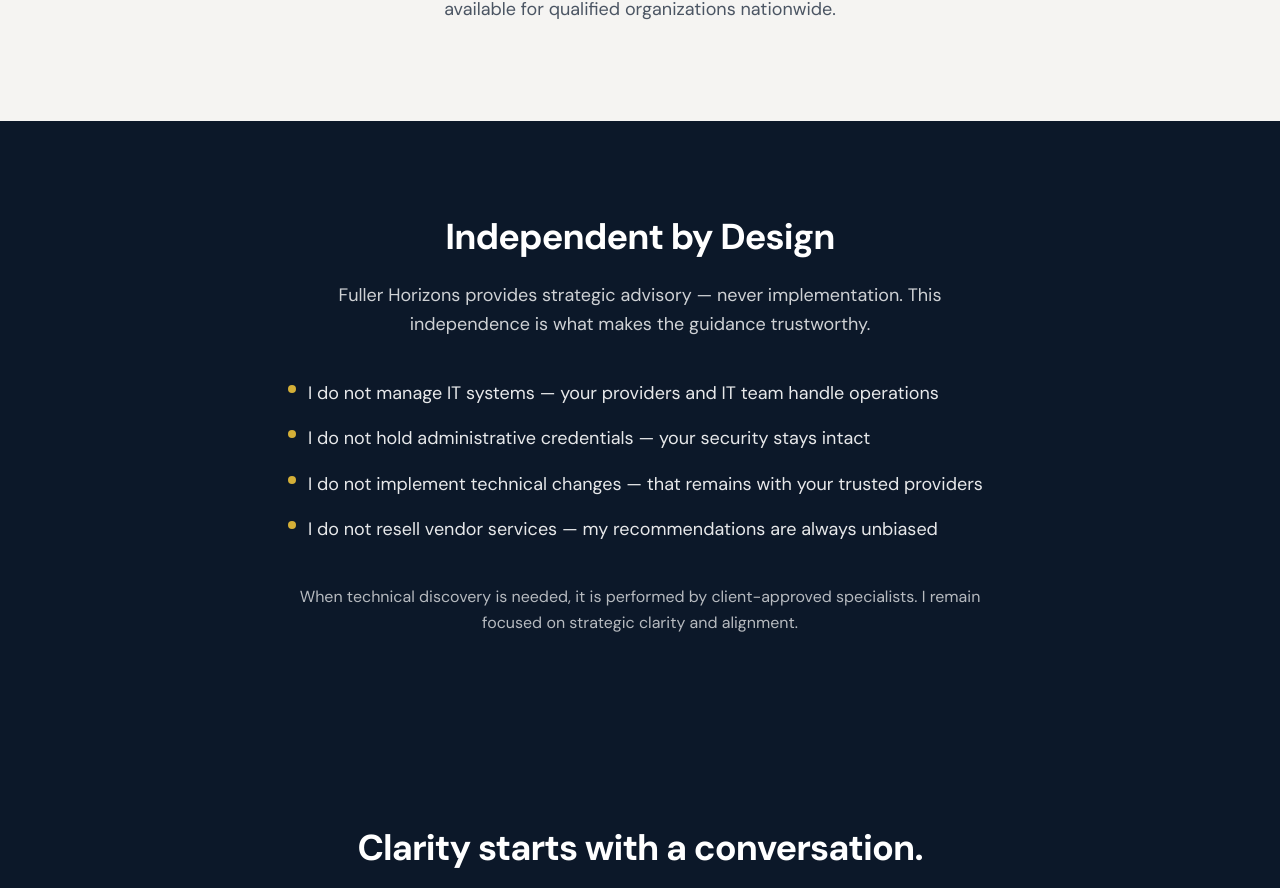
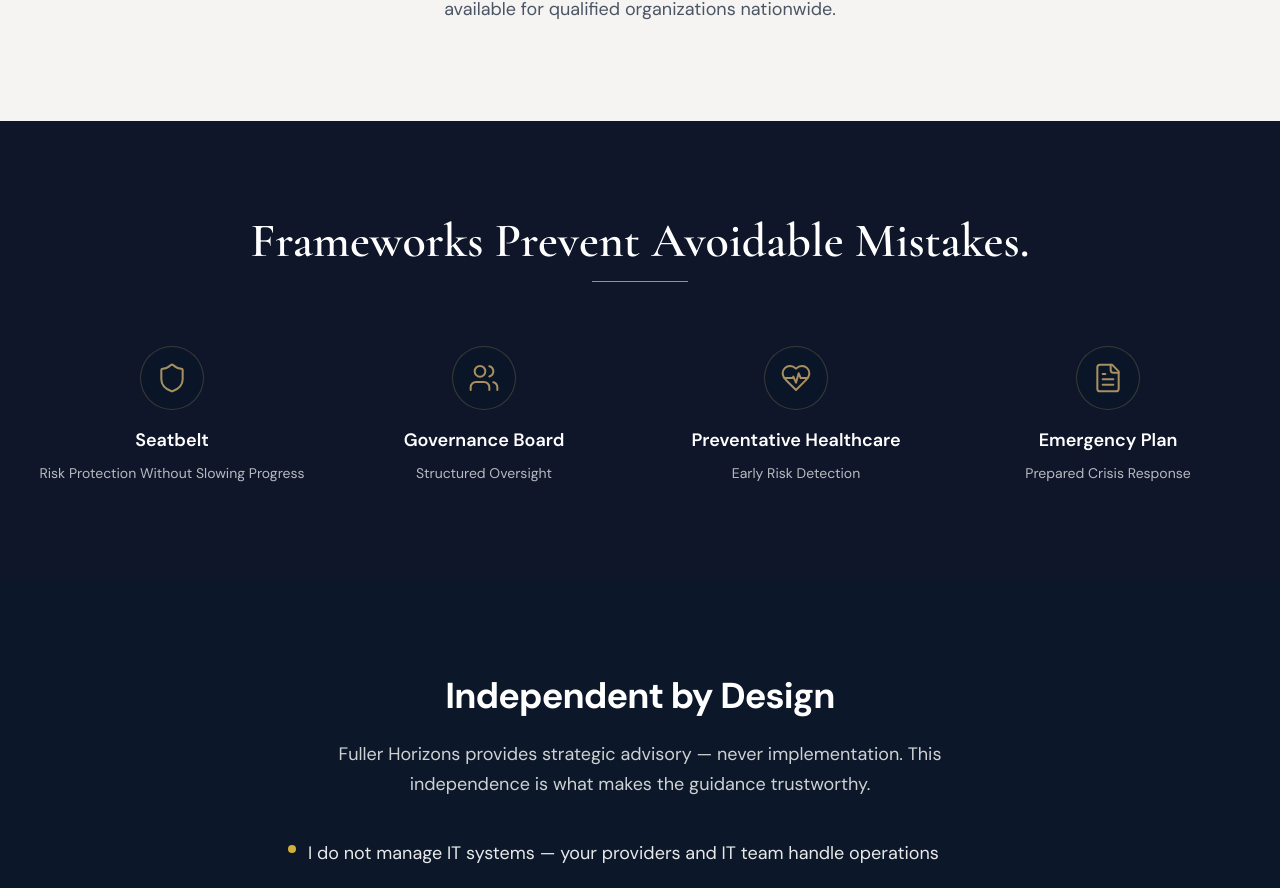
Before and after one commit to Fuller-Horizons/FH-Website, a Next.js app: page / in a window 1280 px wide. Shown: the part 3580-4468 px from the top of the page. Built offline with nearby package versions, Linux system fonts and the light colour scheme.

Commit message:
feat: add FrameworksSection component to HomePage

```diff
--- a/app/page.tsx
+++ b/app/page.tsx
@@ -5,6 +5,7 @@ import { SupportSection } from "@/components/home/support-section"
 import { ServicesOverview } from "@/components/home/services-overview"
 import { EnvironmentSection } from "@/components/home/environment-section"
 import { LeadersSection } from "@/components/home/leaders-section"
+import { FrameworksSection } from "@/components/home/frameworks-section"
 import { TrustSection } from "@/components/home/trust-section"
 import { CTASection } from "@/components/home/cta-section"
 
@@ -18,6 +19,7 @@ export default function HomePage() {
         <ServicesOverview />
         <EnvironmentSection />
         <LeadersSection />
+        <FrameworksSection />
         <TrustSection />
         <CTASection />
       </main>
--- /dev/null
+++ b/components/home/frameworks-section.tsx
@@ -0,0 +1,68 @@
+import { Shield, Users, HeartPulse, FileText } from "lucide-react"
+
+export function FrameworksSection() {
+  const frameworks = [
+    {
+      icon: Shield,
+      title: "Seatbelt",
+      description: "Risk Protection Without Slowing Progress",
+    },
+    {
+      icon: Users,
+      title: "Governance Board",
+      description: "Structured Oversight",
+    },
+    {
+      icon: HeartPulse,
+      title: "Preventative Healthcare",
+      description: "Early Risk Detection",
+    },
+    {
+      icon: FileText,
+      title: "Emergency Plan",
+      description: "Prepared Crisis Response",
+    },
+  ]
+
+  return (
+    <section className="bg-[#0F1629] py-24">
+      <div className="container mx-auto max-w-7xl px-6 lg:px-8">
+        {/* Header */}
+        <div className="mb-16 text-center">
+          <h2 className="font-display text-4xl font-semibold text-white lg:text-5xl">
+            Frameworks Prevent Avoidable Mistakes.
+          </h2>
+          <div className="mx-auto mt-4 h-px w-24 bg-[#A89060]" />
+        </div>
+
+        {/* Four Horizontal Blocks */}
+        <div className="grid gap-8 md:grid-cols-2 lg:grid-cols-4">
+          {frameworks.map((framework) => {
+            const Icon = framework.icon
+            return (
+              <div
+                key={framework.title}
+                className="flex flex-col items-center text-center"
+              >
+                {/* Icon */}
+                <div className="mb-4 flex h-16 w-16 items-center justify-center rounded-full border border-[#A89060]/30 bg-[#0A1628]">
+                  <Icon className="h-8 w-8 text-[#A89060]" strokeWidth={1.5} />
+                </div>
+
+                {/* Title */}
+                <h3 className="mb-2 text-lg font-semibold text-white">
+                  {framework.title}
+                </h3>
+
+                {/* Description */}
+                <p className="text-sm leading-relaxed text-white/70">
+                  {framework.description}
+                </p>
+              </div>
+            )
+          })}
+        </div>
+      </div>
+    </section>
+  )
+}
```
